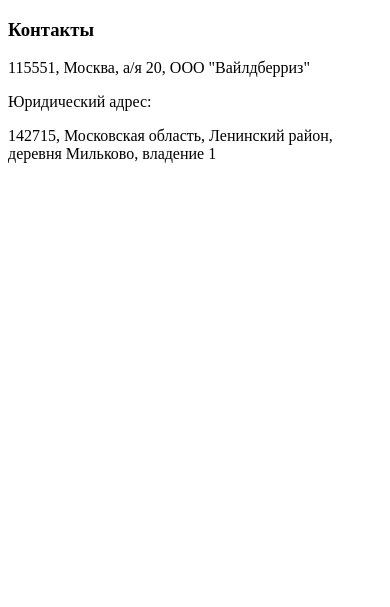
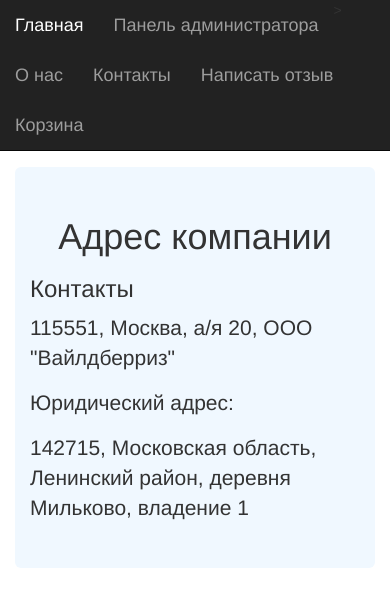
Before and after one commit to AirMaks/phplessons, a PHP site: page /16/about_us.php in a window 390 px wide. Shown: the top 607 px of the page. Run offline with PHP 8.4, Linux system fonts and the light colour scheme; some libraries are stand-ins or nearby versions.

Commit message:
16_admin1

```diff
--- a/about_us.php
+++ b/about_us.php
@@ -6,11 +6,113 @@
           content="width=device-width, user-scalable=no, initial-scale=1.0, maximum-scale=1.0, minimum-scale=1.0">
     <meta http-equiv="X-UA-Compatible" content="ie=edge">
     <title>Document</title>
+    <link rel="stylesheet" href="https://maxcdn.bootstrapcdn.com/bootstrap/3.3.7/css/bootstrap.min.css">
+    <script src="https://ajax.googleapis.com/ajax/libs/jquery/3.1.1/jquery.min.js"></script>
+    <script src="https://maxcdn.bootstrapcdn.com/bootstrap/3.3.7/js/bootstrap.min.js"></script>
+    <link rel="stylesheet" href="/16/css/style.css">
+    <base href="/16/">
 </head>
 <body>
+<div class="navbar" style="margin: -2px">
+    <nav class="navbar navbar-inverse bg-inverse">
+
+
+        <a class="navbar-brand" href="">Главная</a>>
+        <a class="navbar-brand"  href="admin">Панель администратора</a>
+        <a class="navbar-brand" href="about_us.php">О нас</a>
+        <a class="navbar-brand" href="about_us.php">Контакты</a>
+        <a type="button" data-toggle="modal" data-target="#myModal" class="navbar-brand">Написать отзыв</a>
+        <a class="navbar-brand" href="#">Корзина</a>
+
+        </ul>
+
+    </nav>
+</div>
+
+<div class="modal fade" id="myModal" role="dialog" aria-labelledby="myModalLabel"
+     aria-hidden="true">
+    <div class="modal-dialog">
+        <!-- Modal content-->
+        <div class="modal-content">
+            <div class="modal-header">
+                <button type="button" class="close" data-dismiss="modal" aria-hidden="true">&times;
+                </button>
+                <h4 class="modal-title" id="myModalLabel">Добавить новый отзыв</h4>
+            </div>
+            <div class="modal-body">
+
+                <div class="row">
+                    <div class="col-md-6" style="margin-top: 20px">
+                        <form action="reviews/create" class="form-horizontal" role="form" method="POST">
+                            <div class="form-group">
+                                <div class="col-sm-10">
+                                    <input
+                                            type="text"
+                                            class="form-control"
+                                            id="name"
+                                            placeholder="Ваше имя"
+                                            name="name"
+                                    >
+                                </div>
+                            </div>
+                            <div class="form-group">
+
+                                <div class="col-sm-10">
+                                    <input
+                                            type="text"
+                                            class="form-control"
+                                            id="phone"
+                                            placeholder="Ваше номер телефона"
+                                            name="phone"
+                                    >
+                                </div>
+                            </div>
+                            <div class="form-group">
+
+                                <div class="col-sm-10">
+                                    <input
+                                            type="text"
+                                            class="form-control"
+                                            id="text"
+                                            placeholder="Ваше сообщение"
+                                            name="text"
+                                    >
+                                </div>
+                            </div>
+
+
+                            <button type="submit" class="btn btn-default">Отправить</button>
+
+
+                        </form>
+                    </div>
+
+                    <div class="modal-footer">
+                    </div>
+                </div>
+            </div>
+            <script>
+                $(document).ready(function () {
+                    $("#myBtn").click(function () {
+                        $("#myModal").modal();
+                    });
+                });
+            </script>
+        </div>
+    </div>
+</div>
+
+
+
+<div class="container" style="margin-top: -1.4%" class="align-content-center">
+    <div class="jumbotron" style="background-color: aliceblue">
+        <h1 style="text-align: center">Адрес компании</h1>
 <h3>Контакты</h3>
 <p>115551, Москва, а/я 20, ООО "Вайлдберриз"</p>
 <p>Юридический адрес:</p>
 <p>142715, Московская область, Ленинский район, деревня Мильково, владение 1</p>
+    </div>
+</div>
+
 </body>
 </html>
```
